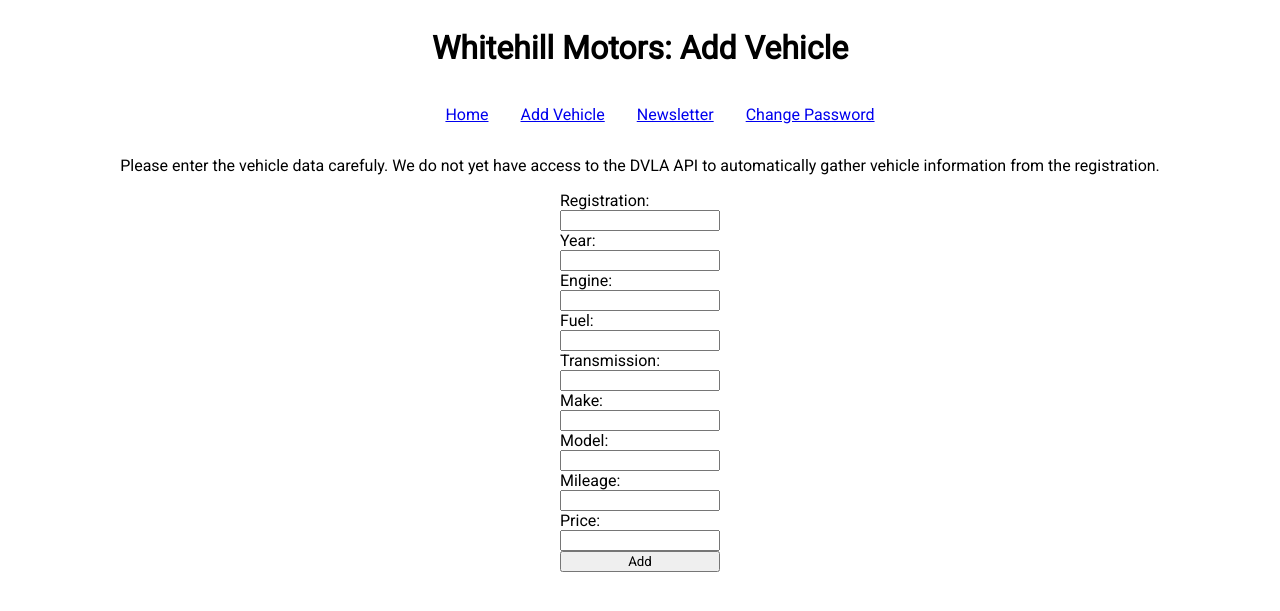
After one commit to MickMelon/WhitehillMotors, a PHP site: page /management/add_vehicle.html in a window 1280 px wide. The commit adds this page. Shown: the top 611 px of the page. Run offline with PHP 8.4, Linux system fonts and the light colour scheme.

Commit message:
Add the add vehicle management page

```diff
--- a/css/main.css
+++ b/css/main.css
@@ -350,7 +350,7 @@ section.cars .car .image, .car .details, .car .buttons, .car .more-details {
     flex: 1;
 }
 
-section.cars .car .buttons, .car .details {
+section.cars .car .details {
     justify-content: space-around;
 }
 
--- a/css/management.css
+++ b/css/management.css
@@ -26,6 +26,12 @@ table td, table th {
     align-content: center;
 }
 
+form {
+    display: flex;
+    justify-content: space-around;
+    flex-direction: column;
+}
+
 ul {
     list-style-type: none;
 
--- /dev/null
+++ b/management/add_vehicle.html
@@ -0,0 +1,43 @@
+<!DOCTYPE html>
+<html>
+    <head>
+        <title>Whitehill Motors: Add Vehicle</title>
+
+        <link rel="stylesheet" type="text/css" href="../css/management.css" />
+        <link href="https://fonts.googleapis.com/css?family=Roboto" rel="stylesheet" />
+    </head>
+    <body>
+        <div class="container">
+            <h1>Whitehill Motors: Add Vehicle</h1>
+            <ul>
+                <li><a href="#">Home</a></li>
+                <li><a href="#">Add Vehicle</a></li>
+                <li><a href="#">Newsletter</a></li>
+                <li><a href="#">Change Password</a></li>
+            </ul>
+        </div>
+
+        <div class="container">
+            <p>Please enter the vehicle data carefuly. We do not yet have access to the
+                DVLA API to automatically gather vehicle information from the registration.</p>
+            </thead>
+            <form>
+                Registration: <input type="text" name="registration" required />
+
+                Year: <input type="text" name="year" required />
+                Engine: <input type="text" name="engine" required />
+
+                Fuel: <input type="text" name="fuel" required />
+                Transmission: <input type="text" name="transmission" required />
+
+
+                Make: <input type="text" name="make" required />
+                Model: <input type="text" name="model" required />
+
+                Mileage: <input type="number" name="mileage" required />
+                Price: <input type="number" name="price" required />
+                <input type="submit" value="Add" />
+            </form>
+        </div>
+    </body>
+</html>
--- a/management/index.html
+++ b/management/index.html
@@ -1,7 +1,7 @@
 <!DOCTYPE html>
 <html>
     <head>
-        <title>Whitehill Motors: Management Login</title>
+        <title>Whitehill Motors: Management Home</title>
 
         <link rel="stylesheet" type="text/css" href="../css/management.css" />
         <link href="https://fonts.googleapis.com/css?family=Roboto" rel="stylesheet" />
```
